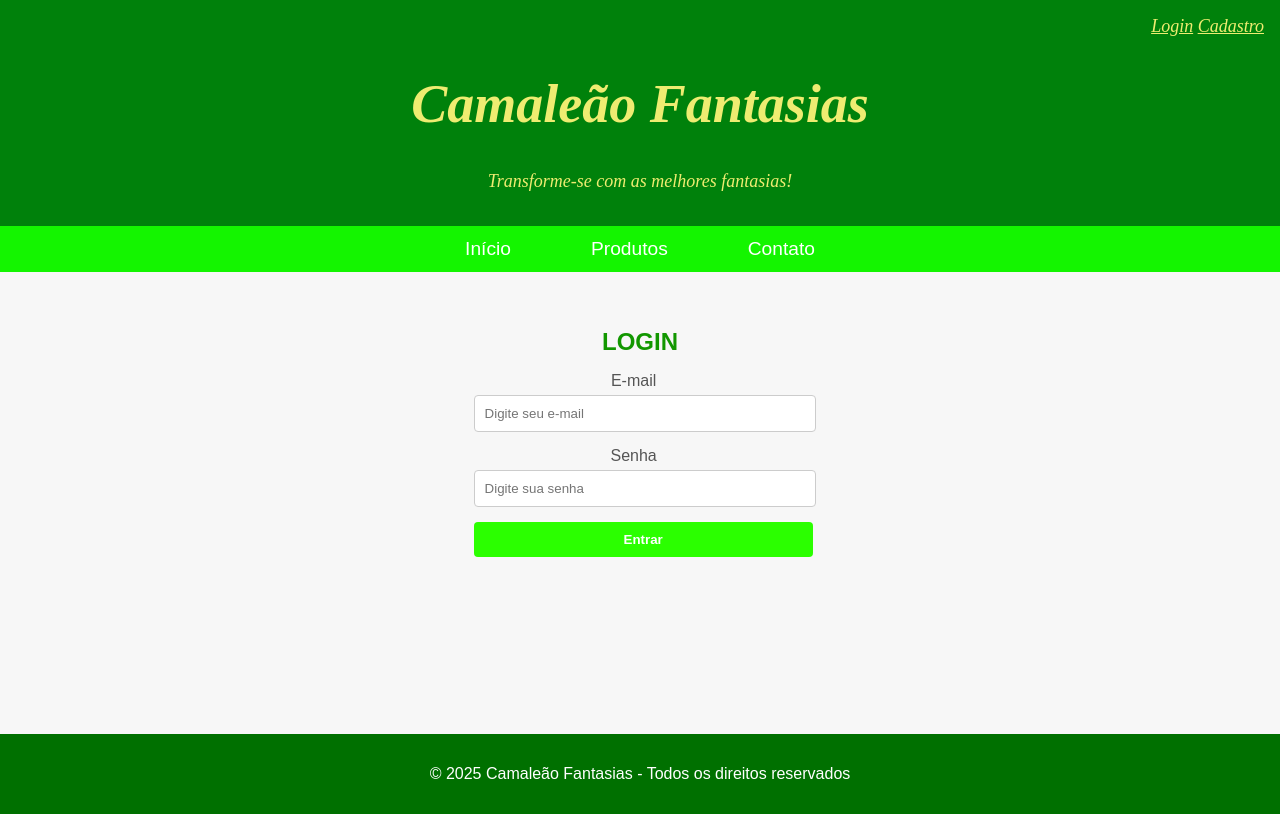
After one commit to Willoustic/Site_em_flask, a Flask app: page /login in a window 1280 px wide. The commit adds this page. Run offline with Flask 3, Linux system fonts and the light colour scheme.

Commit message:
modified:   __pycache__/configure.cpython-312.pyc new file:   bancos/db_produtos.py modified:   bancos/models/__pycache__/clientes.cpython-312.pyc new file:   bancos/models/produtos.py modified:   configure.py modified:   rotas/__pycache__/clientes.cpython-312.pyc modified:   rotas/clientes.py new file:   static/css/login.css modified:   static/css/style.css modified:   templates/base.html new file:   templates/cadastro.html new file:   templates/login.html

```diff
--- /dev/null
+++ b/bancos/db_produtos.py
@@ -0,0 +1,3 @@
+from peewee import SqliteDatabase
+
+db_clientes = SqliteDatabase('produtos.db')
--- a/configure.py
+++ b/configure.py
@@ -1,6 +1,7 @@
 from rotas.clientes import clientes
 from bancos.db_login import db_clientes
 from bancos.models.clientes import Cliente
+
 
 def configure_all(app):
     app.register_blueprint(clientes, url_prefix="/")
--- a/rotas/clientes.py
+++ b/rotas/clientes.py
@@ -13,3 +13,11 @@ def contato():
 @clientes.route('/manuntençao')
 def manun():
     return render_template('manun.html')
+
+@clientes.route('/login')
+def login():
+    return render_template('login.html')
+
+@clientes.route('/cadastro')
+def cadastro():
+    return render_template('cadastro.html')
--- /dev/null
+++ b/static/css/login.css
@@ -0,0 +1,48 @@
+
+.login-container {
+text-align: center;
+align-self: center;
+width: 25%;
+margin-left: 37%;
+height: 45.25vh;
+}
+
+.login-text {
+margin-top: 7vh;
+color: #129700;
+text-align: center;
+margin-bottom: 2vh;
+}
+
+.input-group {
+margin-bottom: 15px;
+}
+
+.input-group label {
+display: block;
+margin-bottom: 5px;
+color: #555;
+}
+
+.input-group input {
+width: 100%;
+padding: 10px;
+border: 1px solid #ccc;
+border-radius: 4px;
+}
+
+button[type="submit"] {
+width: 106%;
+padding: 10px;
+background: #2bff00;
+border: none;
+color: white;
+font-weight: bold;
+border-radius: 4px;
+cursor: pointer;
+transition: background 0.3s;
+}
+
+button[type="submit"]:hover {
+background: #057901;
+}
--- a/static/css/style.css
+++ b/static/css/style.css
@@ -8,6 +8,8 @@ body {
     flex-direction: column;
 }
 
+
+
 header {
     background-color: rgb(0, 129, 11);
     color: #eeec71;
@@ -16,6 +18,19 @@ header {
     font-family: 'Times New Roman', Times, serif;
     font-style: oblique;
     font-size: large;
+}
+
+.top-buttons {
+    text-align: right;
+}
+
+.btn {
+    color: #eeec71;
+    background-color: rgb(0, 129, 11);
+    border-color: rgb(0, 129, 11);
+    box-shadow: none;
+    height: 3vh;
+    width: 9vh;
 }
 
 header h1 {
--- a/templates/base.html
+++ b/templates/base.html
@@ -6,9 +6,14 @@
     <title>Camaleão Fantasias</title>
     <!-- Usando url_for para apontar para a pasta static -->
     <link rel="stylesheet" href="{{ url_for('static', filename='css/style.css') }}">
+
 </head>
 <body>
     <header>
+        <div class="top-buttons">
+            <a href="{{ url_for('clientes.login') }}" class="btn">Login</a>
+            <a href="{{ url_for('clientes.cadastro') }}" class="btn">Cadastro</a>
+        </div>
         <h1>Camaleão Fantasias</h1>
         <p>Transforme-se com as melhores fantasias!</p>
         <dialog>a</dialog>
--- /dev/null
+++ b/templates/cadastro.html
@@ -0,0 +1,5 @@
+{% extends 'base.html' %}
+
+{% block body %}
+
+{% endblock %}
--- /dev/null
+++ b/templates/login.html
@@ -0,0 +1,17 @@
+{% extends 'base.html' %}
+
+{% block body %}
+<link rel="stylesheet" href="{{ url_for('static', filename='css/login.css') }}">
+<h2 class="login-text">LOGIN</h2>
+<div class="login-container">
+      <div class="input-group">
+        <label for="email">E-mail</label>
+        <input type="email" id="email" placeholder="Digite seu e-mail" required>
+      </div>
+      <div class="input-group">
+        <label for="senha">Senha</label>
+        <input type="password" id="senha" placeholder="Digite sua senha" required>
+      </div>
+      <button type="submit">Entrar</button>
+</div>
+{% endblock %}
```
Also changed, not shown: bancos/models/produtos.py (added, +11 -0 lines).
